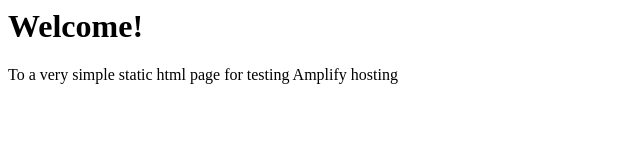
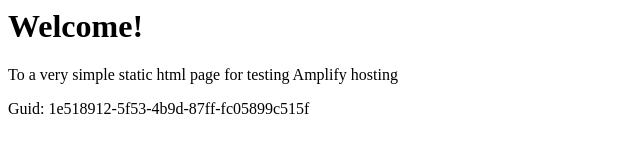
Before and after one commit to aws-aemilia-icn/Github-PR-Commit-Integration-Test-DoNotTouch-v1-prod-ap-northeast-2, a website: page src/index.html in a window 1280 px wide. Shown: the whole page, without its empty margins (0-640 px from the left). Drawn offline with Linux system fonts and the light colour scheme.

Commit message:
commit from integ tests

```diff
--- a/src/index.html
+++ b/src/index.html
@@ -1,3 +1,5 @@
+
+
 <html lang="en">
 
 <head>
@@ -10,6 +12,6 @@
 <body>
     <h1>Welcome!</h1>
     <p>To a very simple static html page for testing Amplify hosting</p>
-</body>
+    <p>Guid: 1e518912-5f53-4b9d-87ff-fc05899c515f</p></body>
 
 </html>
```
